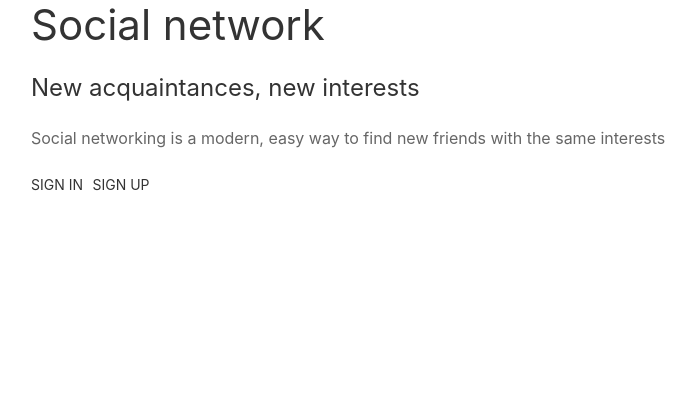
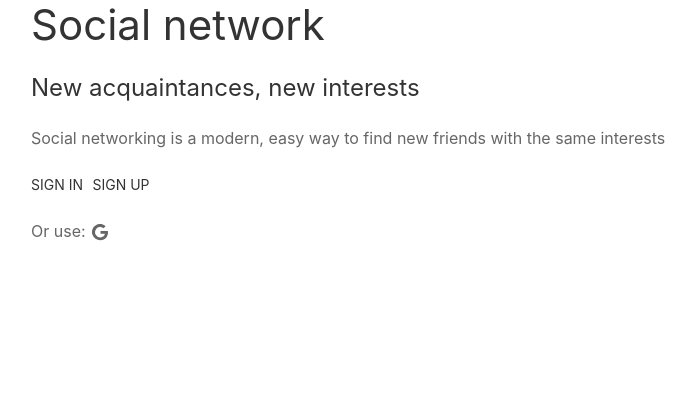
Before and after one commit to selfAlex/Social-network, a Django app: page / in a window 1280 px wide. Shown: the part 120-534 px from the top of the page, without its empty margins (119-815 px from the left). Run offline with Django 3.2, Linux system fonts and the light colour scheme; some libraries are stand-ins or nearby versions.

Commit message:
Google Authentication

```diff
--- a/core/app/templates/app/index.html
+++ b/core/app/templates/app/index.html
@@ -16,6 +16,10 @@ Social network
 
     <button class="uk-button uk-button-text" uk-toggle="target: #sign-in-modal" type="button">Sign in</button>
     <button class="uk-button uk-button-text" uk-toggle="target: #sign-up-modal" type="button" style="margin-left: 5px;">Sign up</button>
+
+    <br /><br />
+    Or use:
+    <a href="socialauth/google/login/?process=login" uk-icon="google"></a>
 
     <div id="sign-in-modal" uk-modal>
         <div class="uk-modal-dialog uk-modal-body">
@@ -38,6 +42,7 @@ Social network
                     {% endfor %}
 
                     <button class="uk-button uk-button-default" type="submit">Log in</button>
+
 
                 </fieldset>
             </form>
```
